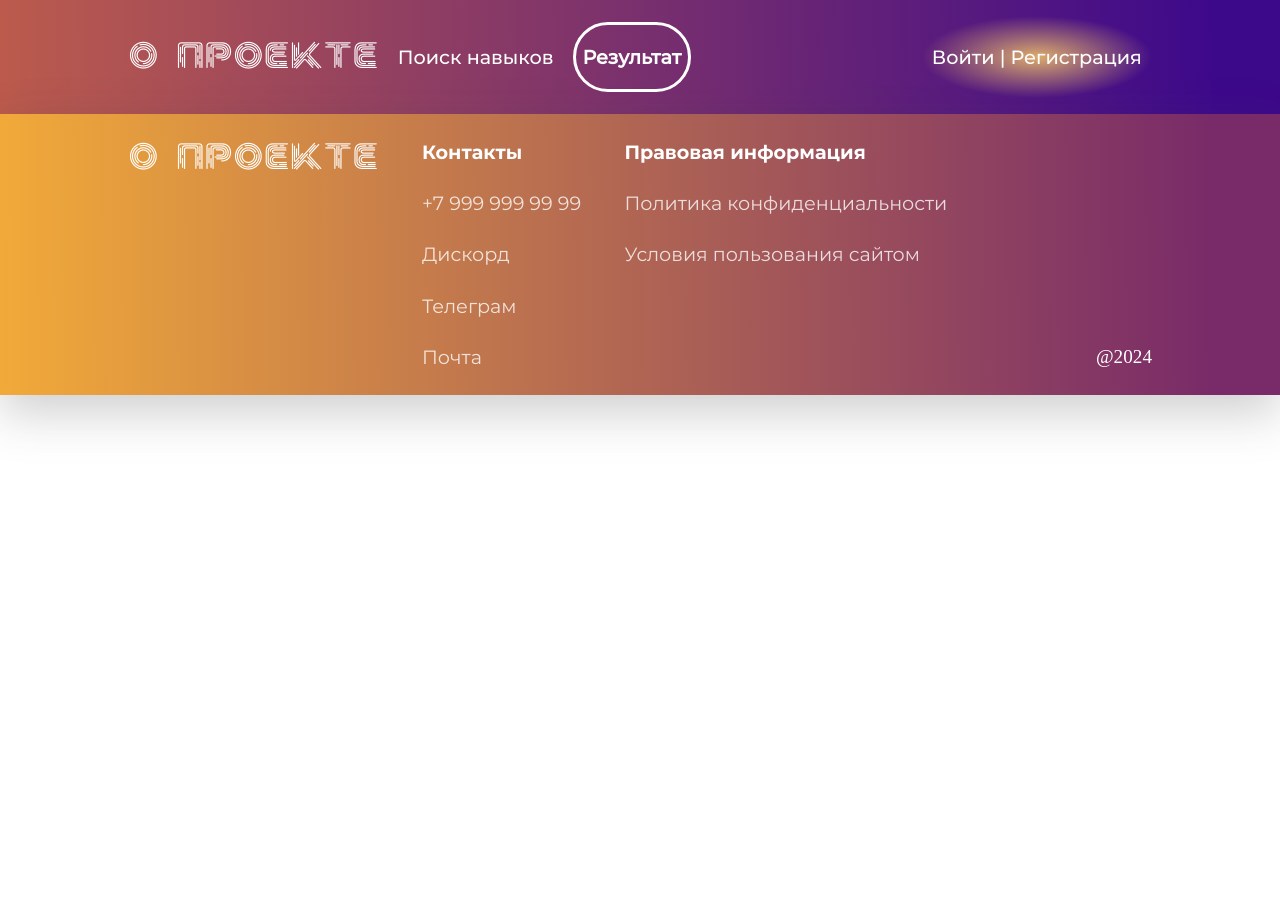
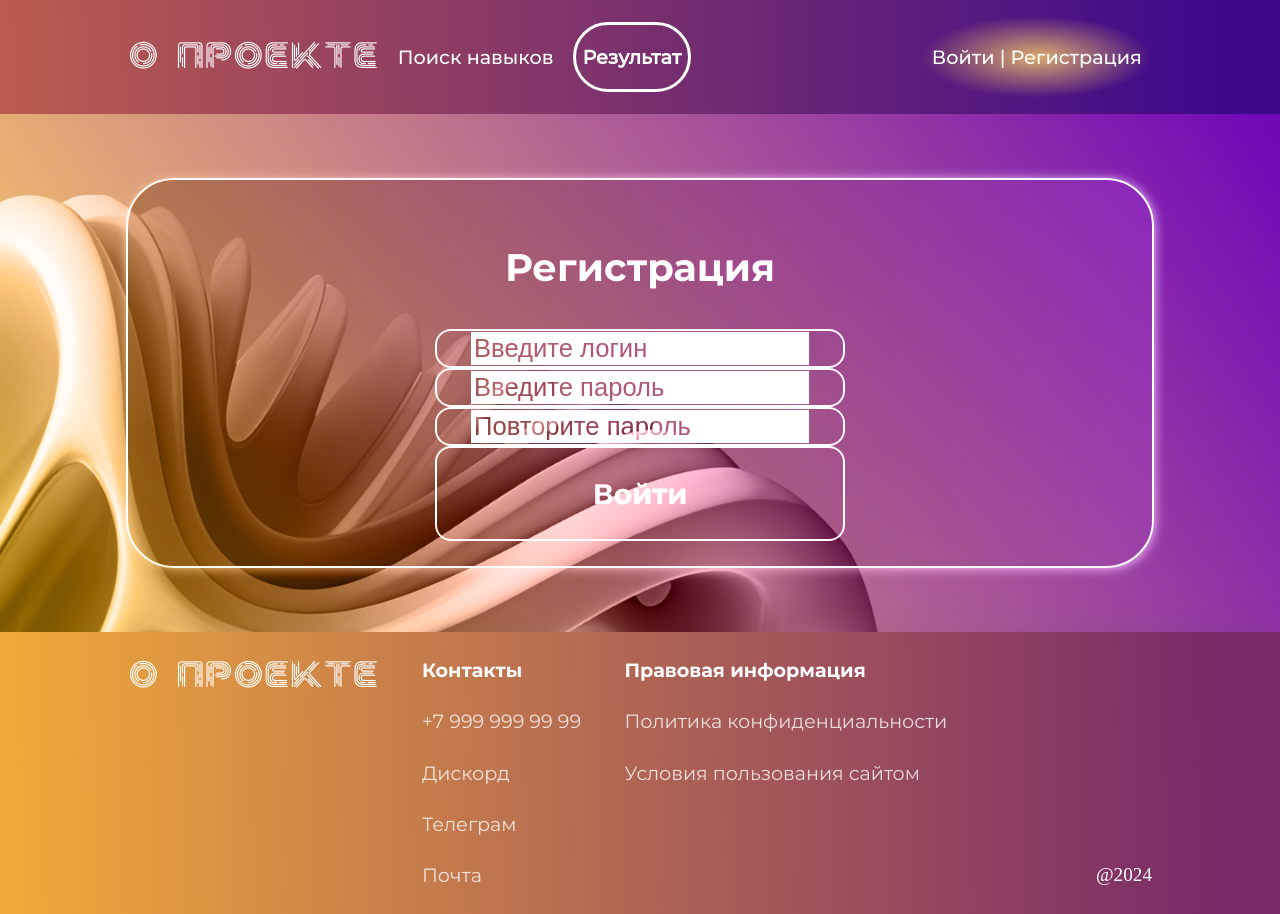
Before and after one commit to IlyaMukhametyanov/hh_analized, an Angular app: page /registration in a window 1280 px wide. Before the commit the page ends 800 px from the top, so only its background shows below. Built offline with nearby package versions, Linux system fonts and the light colour scheme.

Commit message:
добавлен скелет страницы регистрации. Осталось разделить поля между собой и решить вопрос с разными разрешениями

```diff
--- a/src/app/components/registration-page/registration-page.component.html
+++ b/src/app/components/registration-page/registration-page.component.html
@@ -1,6 +1,30 @@
 <app-header></app-header>
 <div class="background">
-    <div class="content">
+    <div class="graphic">
+        <div class="content">
+                <div class="regBlock">
+                <p class="regTitle">
+                        Регистрация
+                </p>
+
+
+
+                <div class="ramka">
+                    <input placeholder="Введите логин" type="text" class="login" >
+                </div>
+                 <div class="ramka">
+                    <input placeholder="Введите пароль" type="password" class="password">
+                 </div>
+                <div class="ramka">
+                    <input placeholder="Повторите пароль" type="password" class="retypePassword">
+                </div>
+
+                <div class="ramka">
+                    <p class="regButton"><a routerLink="/registration">Войти</a></p>
+                </div>
+
+                </div>
+        </div>
 
     </div>
 </div>
--- a/src/app/components/registration-page/registration-page.component.scss
+++ b/src/app/components/registration-page/registration-page.component.scss
@@ -0,0 +1,67 @@
+.background{
+  background: linear-gradient(236.73deg, #7209B7 1.57%, #FFD166 96.64%);
+}
+.graphic{
+  display: flex;
+  flex-direction: column;
+  justify-content: center;
+  align-items: center;
+  background:
+              url(../../../assets/28.png) 0% 50% no-repeat;
+  mix-blend-mode: luminosity;
+  background-size: 100vw;
+  padding: 5% 0% 5% 0%;
+  //height: 80vh;
+
+}
+
+.content{
+  display: flex;
+  justify-content: center;
+  width: 80%;
+  user-select: none;
+  //height: 50vh;
+  padding: 2% 0% 2% 0%;
+  border: 2px solid #FFFFFF;
+  border-radius: 3rem;
+  background: linear-gradient(108.58deg, rgba(247, 37, 133, 0.4) 0.57%, rgba(76, 201, 240, 0.4) 94.71%),
+  linear-gradient(231.78deg, rgba(0, 0, 0, 0.55) 0.17%, rgba(152, 152, 152, 0.36) 100.16%);
+  mix-blend-mode: hard-light;
+  box-shadow: #FFD166 1px 1px 11px;
+  color: white;
+}
+.regBlock{
+  width: 40%;
+  display: flex;
+  flex-direction: column;
+  text-align: center;
+  justify-content: space-between;
+  align-content: space-between;
+
+}
+.regTitle{
+  font-size: 3vw;
+  font-family: montserratbold;
+}
+input{
+  font-size: 2vw;
+
+
+}
+.regButton{
+  font-family: montserratbold;
+
+  font-size: 2.2vw;
+
+  a{
+    outline: none;
+    text-decoration: none;
+    color: inherit;
+
+  }
+}
+.ramka{
+  border: 2px solid rgba(255, 255, 255, 1);
+  border-radius: 1rem;
+
+}
```
Also changed, not shown: src/assets/28.png (added), 1 other file (tests, documents, lock files or other folders).
